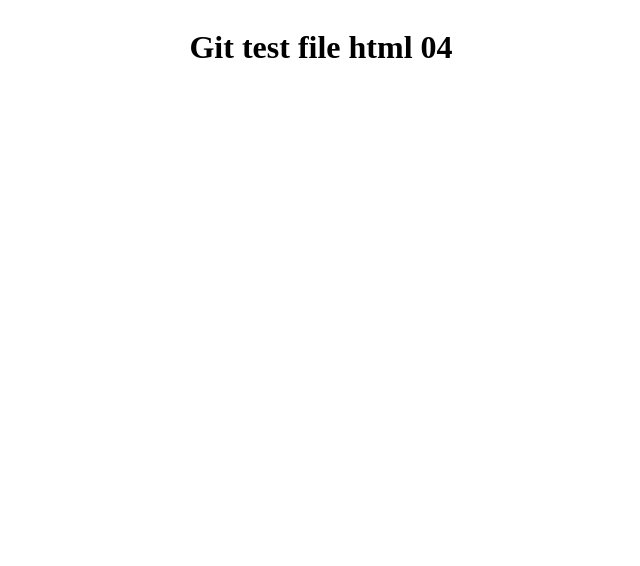
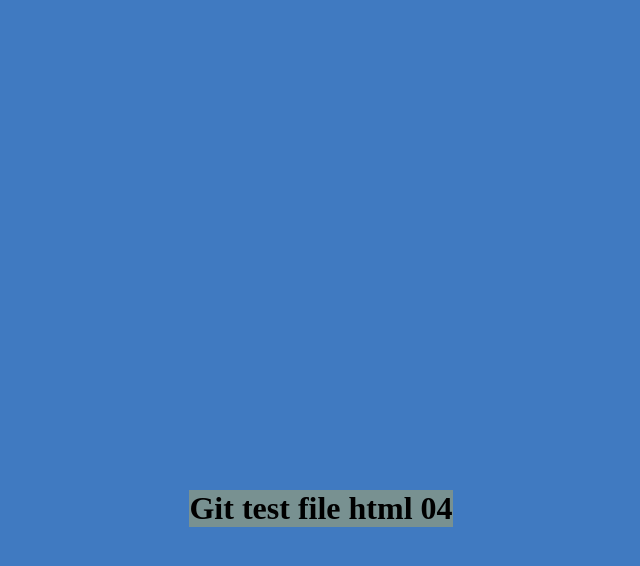
Before and after one commit to uzivatelgabo/git_test_repo, a plain HTML site: page index.html in a window 1280 px wide. Shown: the whole page, without its empty margins (319-959 px from the left). Drawn offline with Linux system fonts and the light colour scheme.

Commit message:
qwdqdfqwdqwd

```diff
--- a/styles.css
+++ b/styles.css
@@ -3,4 +3,9 @@ body{
     display: flex;
     align-items: center;
     justify-content: center;
-    background-c
+    background-color: rgb(64, 122, 193);
+    height: 1000px;
+}
+.heading{
+    background-color: rgb(120, 145, 145);
+}
```
